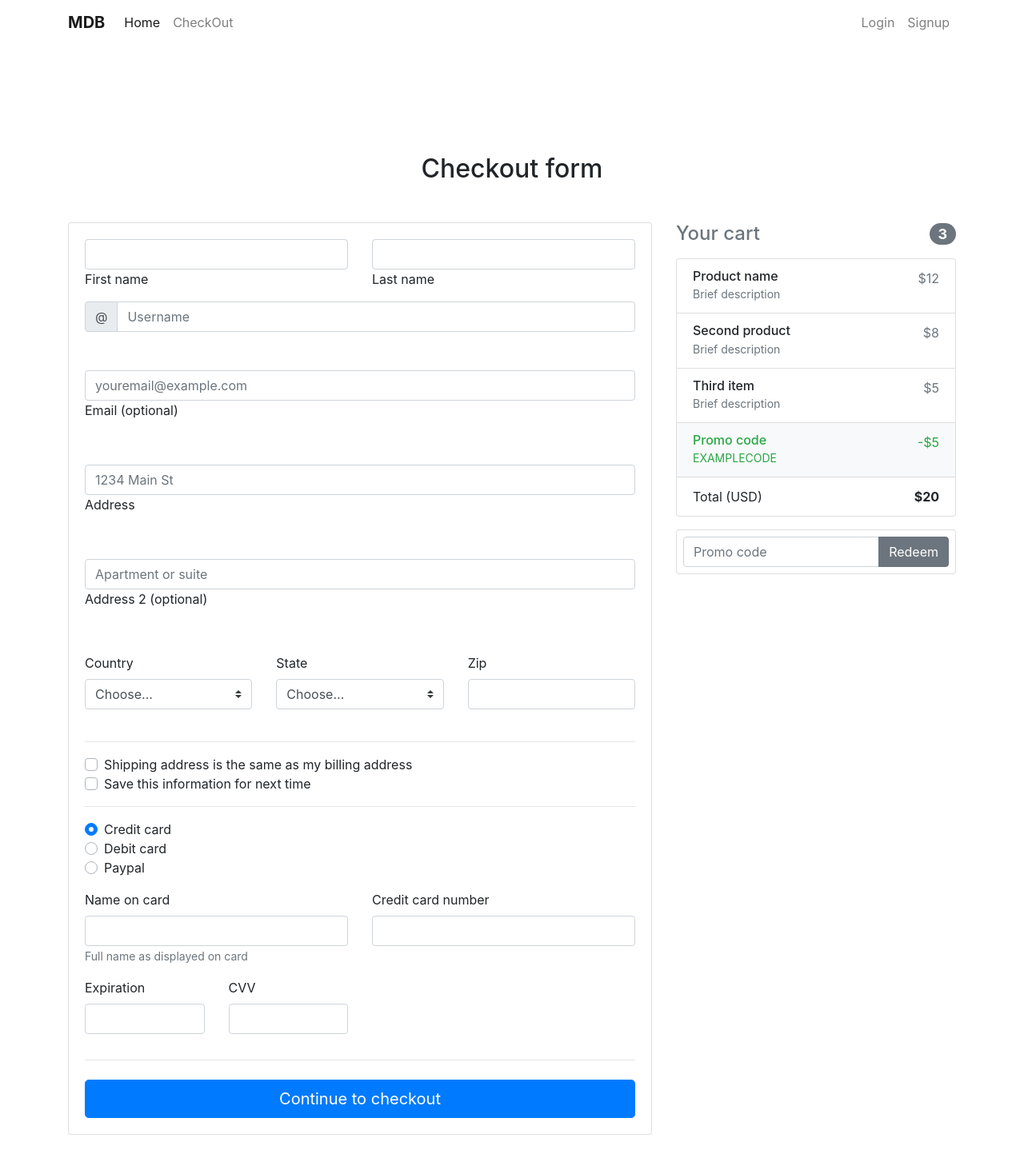
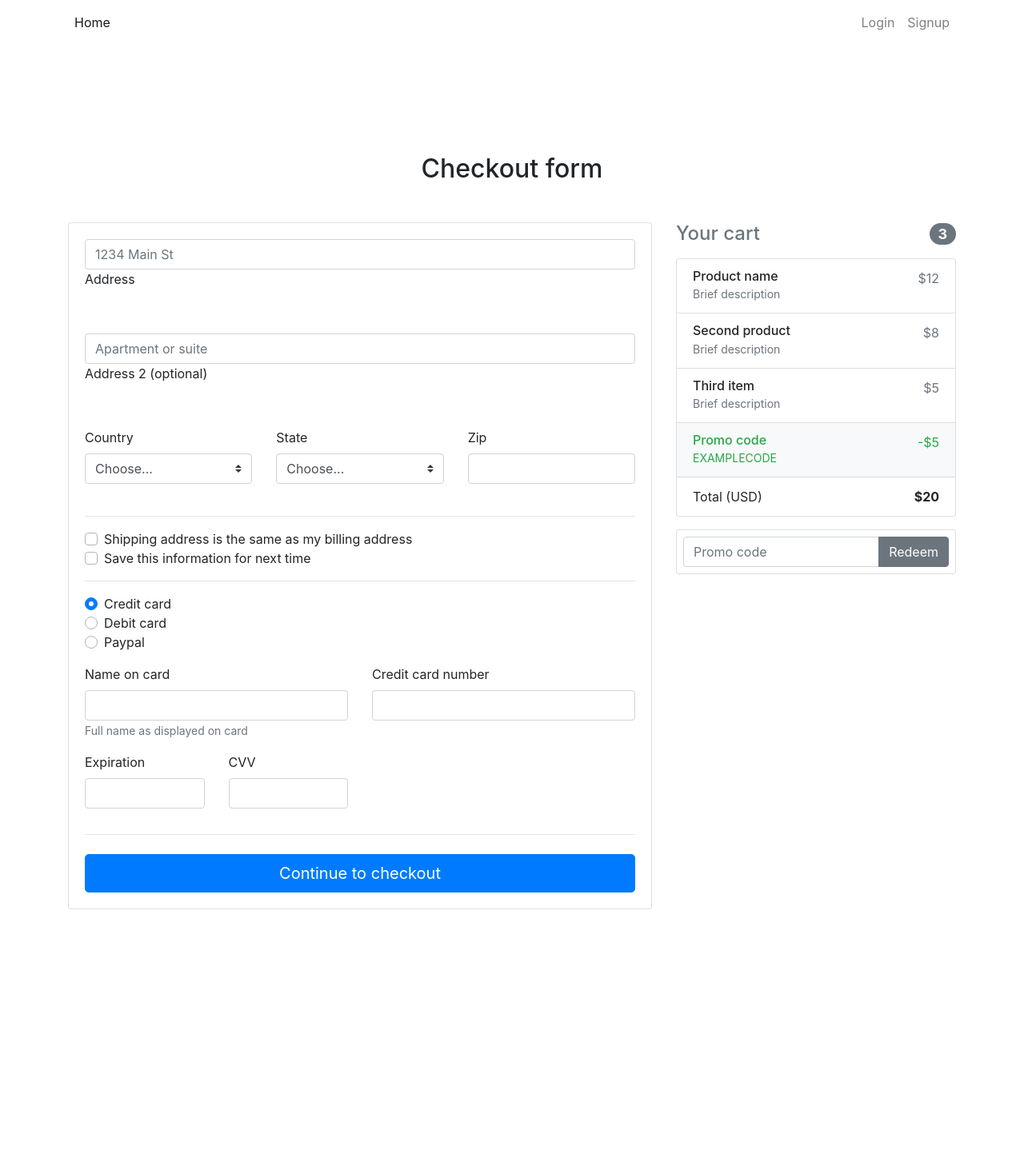
Before and after one commit to 00-team/e-commerce, a Django app: template Main/templates/pages/checkout-page.html in a window 1280 px wide. Shown: the whole page at 80% size. After the commit the page ends 1137 px from the top, so only its background shows below. Run offline with Django 3.2, Linux system fonts and the light colour scheme; the template is opened without the code that fills it, so the values that code supplies are empty; some libraries are stand-ins or nearby versions.

Commit message:
started to work on checkout page

```diff
--- a/Main/templates/pages/checkout-page.html
+++ b/Main/templates/pages/checkout-page.html
@@ -11,10 +11,7 @@
   <nav class="navbar fixed-top navbar-expand-lg navbar-light white scrolling-navbar">
     <div class="container">
 
-      <!-- Brand -->
-      <a class="navbar-brand waves-effect" href="https://mdbootstrap.com/docs/jquery/" target="_blank">
-        <strong class="blue-text">MDB</strong>
-      </a>
+
 
       <!-- Collapse -->
       <button class="navbar-toggler" type="button" data-toggle="collapse" data-target="#navbarSupportedContent" aria-controls="navbarSupportedContent"
@@ -32,9 +29,7 @@
               <span class="sr-only">(current)</span>
             </a>
           </li>
-          <li class="nav-item">
-            <a class="nav-link waves-effect" href="{% url 'checkout' %}" >CheckOut</a>
-          </li>
+
         </ul>
 
         <!-- Right -->
@@ -91,49 +86,6 @@
             <!--Card content-->
             <form class="card-body">
 
-              <!--Grid row-->
-              <div class="row">
-
-                <!--Grid column-->
-                <div class="col-md-6 mb-2">
-
-                  <!--firstName-->
-                  <div class="md-form ">
-                    <input type="text" id="firstName" class="form-control">
-                    <label for="firstName" class="">First name</label>
-                  </div>
-
-                </div>
-                <!--Grid column-->
-
-                <!--Grid column-->
-                <div class="col-md-6 mb-2">
-
-                  <!--lastName-->
-                  <div class="md-form">
-                    <input type="text" id="lastName" class="form-control">
-                    <label for="lastName" class="">Last name</label>
-                  </div>
-
-                </div>
-                <!--Grid column-->
-
-              </div>
-              <!--Grid row-->
-
-              <!--Username-->
-              <div class="md-form input-group pl-0 mb-5">
-                <div class="input-group-prepend">
-                  <span class="input-group-text" id="basic-addon1">@</span>
-                </div>
-                <input type="text" class="form-control py-0" placeholder="Username" aria-describedby="basic-addon1">
-              </div>
-
-              <!--email-->
-              <div class="md-form mb-5">
-                <input type="text" id="email" class="form-control" placeholder="youremail@example.com">
-                <label for="email" class="">Email (optional)</label>
-              </div>
 
               <!--address-->
               <div class="md-form mb-5">
```
